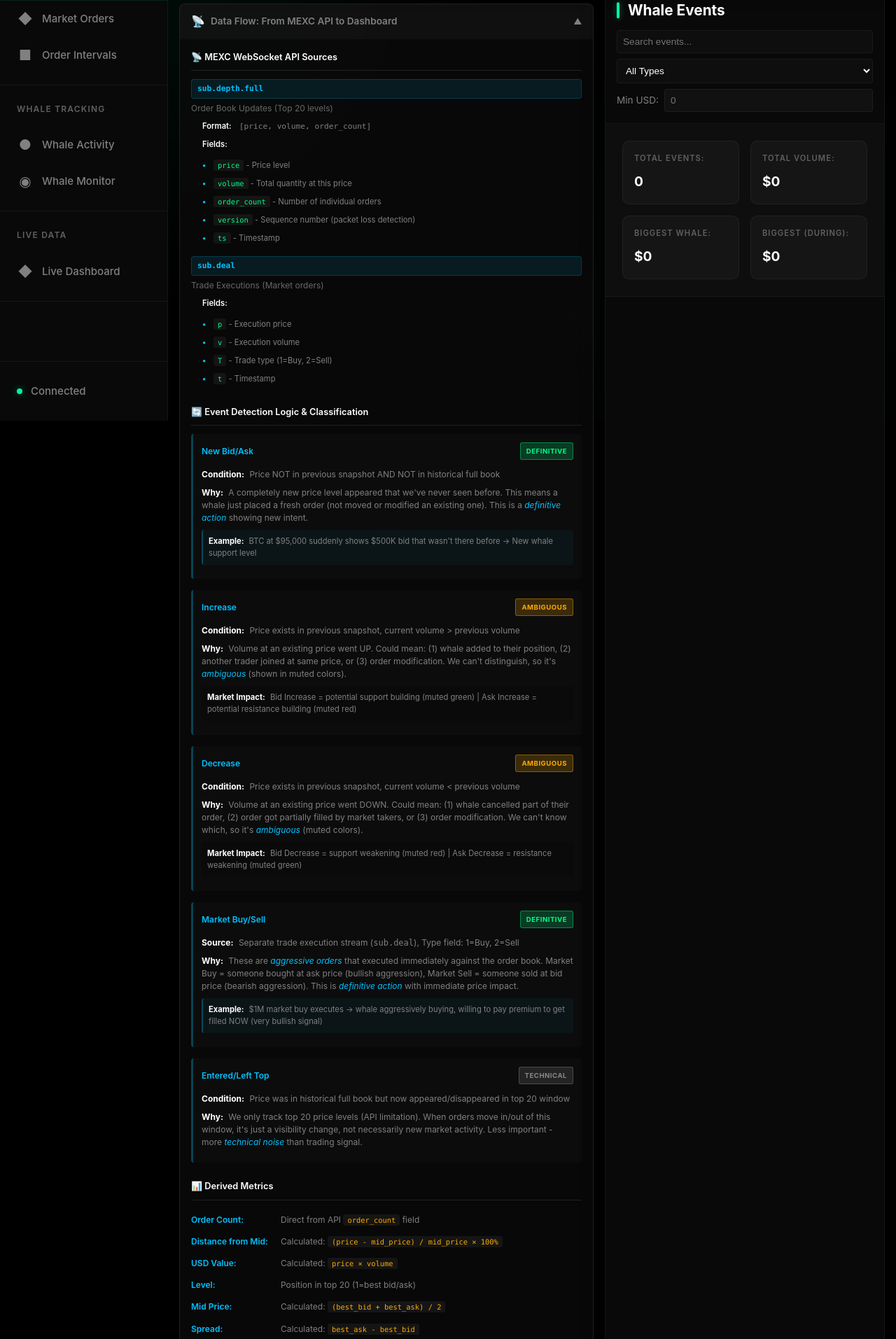
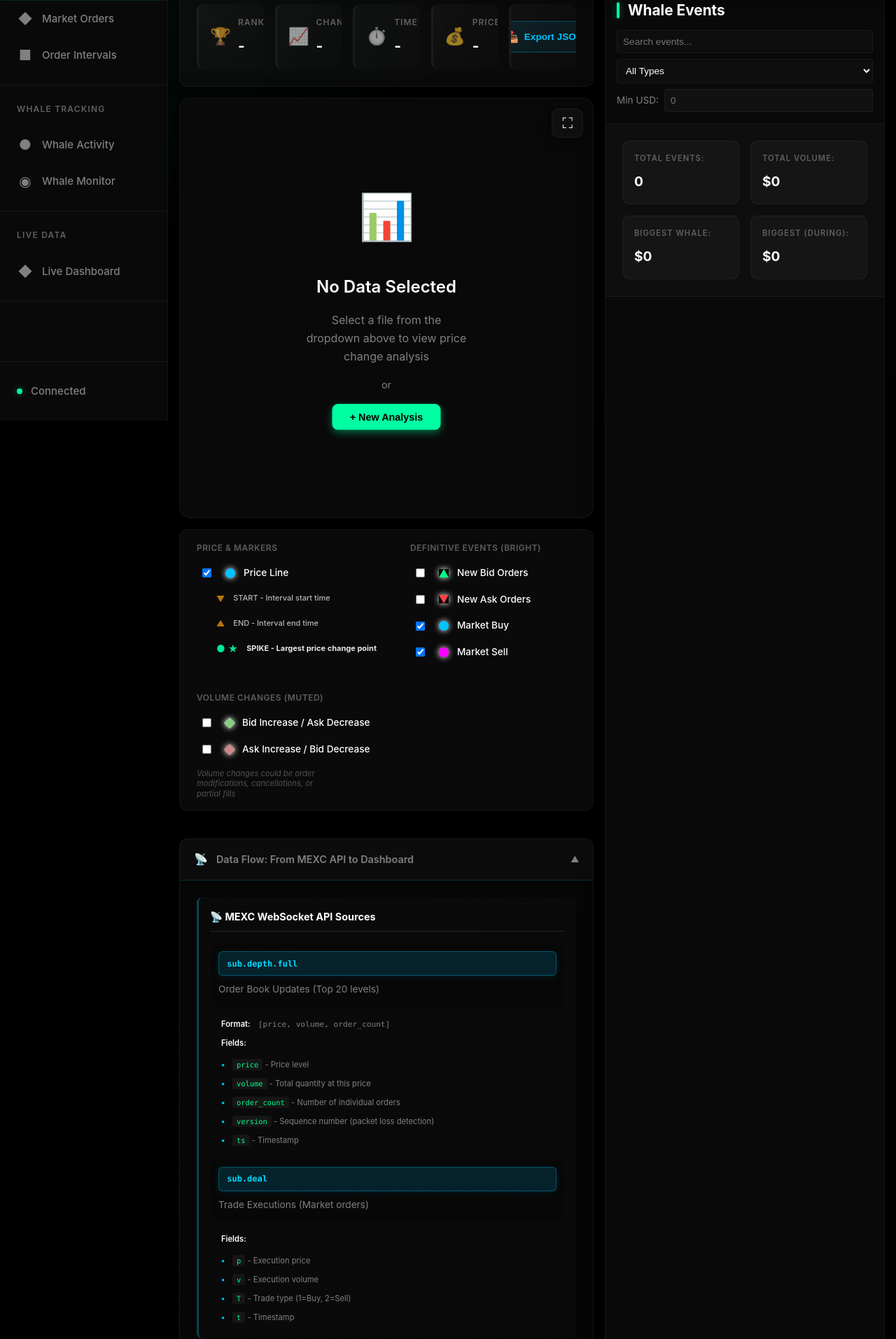
Before and after one commit to bitpulse/order-book, a Flask app: page / in a window 1280 px wide, after a click that opens the changed part. Shown: the part 199-2112 px from the top of the page at 70% size. Run offline with Flask 3, Linux system fonts and the light colour scheme; data that the repository does not hold is empty; some libraries are stand-ins or nearby versions.

Commit message:
Price Change Analyzer redesign

```diff
--- a/dashboard/static/css/dashboard.css
+++ b/dashboard/static/css/dashboard.css
@@ -338,46 +338,44 @@ body::after {
     order: 8;
 }
 
+.data-flow-info {
+    order: 9;
+}
+
 /* Analysis Info */
 .analysis-info {
-    background: rgba(17, 17, 17, 0.6);
-    backdrop-filter: blur(10px);
-    padding: 1rem 1.5rem;
-    border-radius: 12px;
-    border: 1px solid var(--border-color);
-    display: flex;
-    gap: 2rem;
-    align-items: center;
-    flex-wrap: wrap;
-    box-shadow: 0 4px 16px rgba(0, 0, 0, 0.5);
-    position: relative;
-    overflow: hidden;
-}
-
-.analysis-info::before {
-    content: '';
-    position: absolute;
-    top: 0;
-    left: 0;
-    width: 100%;
-    height: 2px;
-    background: var(--green);
-    box-shadow: 0 0 10px var(--green-glow);
+    background: rgba(255, 255, 255, 0.03);
+    padding: 0.4rem 0.75rem;
+    border-radius: 6px;
+    border: 1px solid rgba(255, 255, 255, 0.06);
+    display: flex;
+    gap: 1.25rem;
+    align-items: center;
+    flex-wrap: nowrap;
+    box-shadow: 0 1px 4px rgba(0, 0, 0, 0.2);
+    transition: all 0.2s ease;
+}
+
+.analysis-info:hover {
+    background: rgba(255, 255, 255, 0.04);
+    border-color: rgba(255, 255, 255, 0.08);
 }
 
 .info-item {
     display: flex;
     align-items: center;
-    gap: 0.5rem;
+    gap: 0.35rem;
+    white-space: nowrap;
 }
 
 .info-icon {
-    font-size: 1rem;
+    font-size: 0.85rem;
+    opacity: 0.7;
 }
 
 .info-text {
-    font-size: 0.9rem;
-    color: var(--text-primary);
+    font-size: 0.75rem;
+    color: var(--text-secondary);
     font-weight: 500;
 }
 
@@ -829,29 +827,36 @@ body::after {
 /* Data Flow Documentation */
 .data-flow-info {
     margin-top: 1.5rem;
-    background: rgba(10, 10, 10, 0.8);
-    border: 1px solid rgba(255, 255, 255, 0.1);
-    border-radius: 8px;
+    background: linear-gradient(135deg, rgba(17, 17, 17, 0.4), rgba(10, 10, 10, 0.6));
+    backdrop-filter: blur(10px);
+    border: 1px solid rgba(255, 255, 255, 0.08);
+    border-radius: 12px;
     overflow: hidden;
+    box-shadow: 0 4px 16px rgba(0, 0, 0, 0.3);
 }
 
 .data-flow-summary {
     display: flex;
     align-items: center;
-    gap: 0.5rem;
-    padding: 0.75rem 1rem;
+    gap: 0.75rem;
+    padding: 1rem 1.25rem;
     cursor: pointer;
     user-select: none;
-    font-size: 0.85rem;
+    font-size: 0.9rem;
     font-weight: 600;
     color: var(--text-secondary);
-    background: rgba(255, 255, 255, 0.03);
+    background: rgba(255, 255, 255, 0.02);
     transition: all 0.3s ease;
+    border-bottom: 1px solid rgba(255, 255, 255, 0.05);
 }
 
 .data-flow-summary:hover {
-    background: rgba(255, 255, 255, 0.06);
-    color: var(--text-primary);
+    background: rgba(255, 255, 255, 0.05);
+    color: var(--text-primary);
+}
+
+details[open] .data-flow-summary {
+    border-bottom-color: rgba(0, 194, 255, 0.2);
 }
 
 .data-flow-icon {
@@ -869,14 +874,19 @@ details[open] .data-flow-toggle {
 }
 
 .data-flow-content {
+    padding: 1.5rem;
+    font-size: 0.8rem;
+    line-height: 1.7;
+    color: var(--text-secondary);
+    background: rgba(0, 0, 0, 0.2);
+}
+
+.data-flow-section {
+    margin-bottom: 2rem;
     padding: 1rem;
-    font-size: 0.75rem;
-    line-height: 1.6;
-    color: var(--text-secondary);
-}
-
-.data-flow-section {
-    margin-bottom: 1.5rem;
+    background: rgba(255, 255, 255, 0.02);
+    border-radius: 8px;
+    border-left: 3px solid rgba(0, 194, 255, 0.3);
 }
 
 .data-flow-section:last-child {
@@ -884,36 +894,43 @@ details[open] .data-flow-toggle {
 }
 
 .data-flow-title {
-    font-size: 0.8rem;
-    font-weight: 600;
-    color: var(--text-primary);
-    margin-bottom: 0.75rem;
+    font-size: 0.9rem;
+    font-weight: 700;
+    color: var(--text-primary);
+    margin-bottom: 1rem;
     padding-bottom: 0.5rem;
     border-bottom: 1px solid rgba(255, 255, 255, 0.1);
+    display: flex;
+    align-items: center;
+    gap: 0.5rem;
 }
 
 .data-flow-item {
     display: flex;
     flex-direction: column;
-    gap: 0.25rem;
-    margin-bottom: 0.5rem;
+    gap: 0.5rem;
+    margin-bottom: 1rem;
+    padding: 0.75rem;
+    background: rgba(0, 0, 0, 0.2);
+    border-radius: 6px;
 }
 
 .api-endpoint {
     display: inline-block;
-    background: rgba(0, 194, 255, 0.1);
-    color: #00c2ff;
-    padding: 0.25rem 0.5rem;
-    border-radius: 4px;
+    background: rgba(0, 194, 255, 0.15);
+    color: #00d9ff;
+    padding: 0.4rem 0.7rem;
+    border-radius: 6px;
     font-family: 'Monaco', 'Menlo', 'Courier New', monospace;
-    font-size: 0.7rem;
+    font-size: 0.75rem;
     font-weight: 600;
-    border: 1px solid rgba(0, 194, 255, 0.2);
+    border: 1px solid rgba(0, 194, 255, 0.3);
+    box-shadow: 0 2px 8px rgba(0, 194, 255, 0.1);
 }
 
 .api-description {
     color: var(--text-secondary);
-    opacity: 0.8;
+    font-size: 0.85rem;
 }
 
 .data-flow-detail {
--- a/dashboard/static/js/chart.js
+++ b/dashboard/static/js/chart.js
@@ -116,7 +116,7 @@ function updateAnalysisInfo(analysisId, intervals, analysis) {
         document.getElementById('info-interval').textContent = analysis.interval || 'N/A';
         document.getElementById('info-lookback').textContent = analysis.lookback || 'N/A';
         document.getElementById('info-threshold').textContent = analysis.min_change ? `${analysis.min_change}%` : 'N/A';
-        infoElement.style.display = 'grid';
+        infoElement.style.display = 'flex';
     } else {
         infoElement.style.display = 'none';
     }
```
